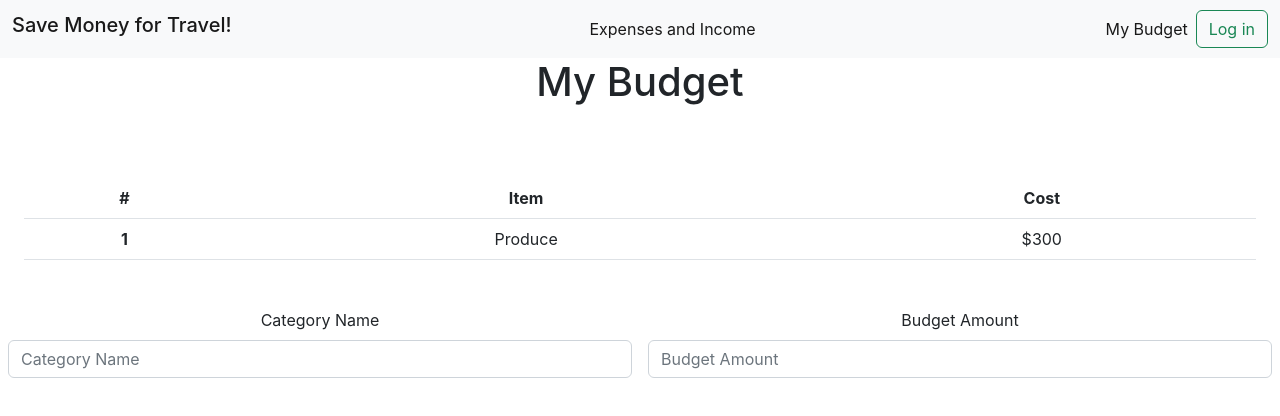
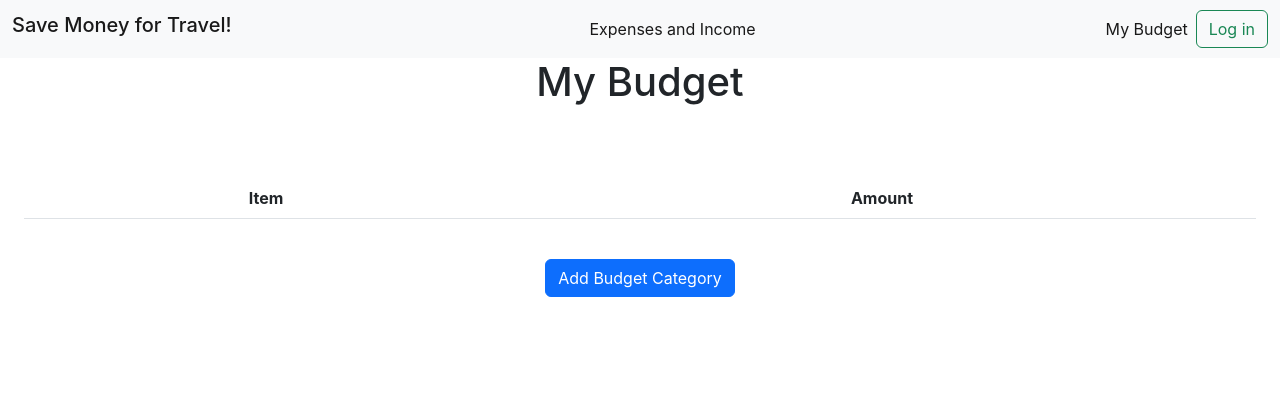
Before and after one commit to CodingCashew/journey-funds-save-money-for-travel, a React (Create React App) app: page / in a window 1280 px wide. Shown: the top 416 px of the page. Built offline with nearby package versions, Linux system fonts and the light colour scheme.

Commit message:
Build out budget form

```diff
--- a/src/Components/Budget.tsx
+++ b/src/Components/Budget.tsx
@@ -1,42 +1,61 @@
-import React from "react";
+import { useState } from "react";
 import { budgetCategory } from "../shared/interfaces";
 
-const budget: budgetCategory[] = [{ produce: 300 }];
+function Budget() {
+  const [budget, setBudget] = useState<budgetCategory[]>([]);
 
-function Budget() {
+  const [isAddingCategory, setIsAddingCategory] = useState<boolean>(false);
+
+  const [newCategory, setCategory] = useState<string>("");
+  const [newAmount, setAmount] = useState<number>(0);
+
+  const handleNewCategory = (e: any) => {
+    setCategory(e.target.value);
+  };
+
+  const handleNewAmount = (e: any) => {
+    setAmount(e.target.value);
+  };
+
+  const handleSubmitNewBudgetItem = () => {
+    setBudget((prevState) => [...prevState, { [newCategory]: newAmount }]);
+
+    setIsAddingCategory(false);
+  };
   return (
     <div>
       <h1 className="mb-5">My Budget</h1>
-      {/* Add Budget button shows if budget object doesn't have any length */}
-
-      {/* if adding budget, show the input fields with button at bottom to show more rows */}
-
-      {/* map budget rows */}
-      {/* {budget.map((item, index) => (
-        <div key={index}>
-          Produce: ${item.produce}
-        </div>
-      ))} */}
       <div className="d-flex mw-xs-85 p-4">
         <table className="table responsive">
-        <thead >
+          <thead>
             <tr>
-            <th scope="col">#</th>
               <th scope="col">Item</th>
-            <th scope="col">Cost</th>
+              <th scope="col">Amount</th>
             </tr>
           </thead>
           <tbody>
-          {budget.map((item, index) => (
-            <tr key={index}>
-              <th scope="row">{index + 1}</th>
-              <td>Produce</td>
-              <td>${item.produce}</td>
+            {budget.map((item, index) =>
+              Object.entries(item).map(([key, value]) => (
+                <tr key={key + index}>
+                  <th scope="row">{key}</th>
+                  <td>${value}</td>
                 </tr>
-          ))}
+              ))
+            )}
           </tbody>
         </table>
       </div>
+      {!isAddingCategory && (
+        <button
+          type="button"
+          className="btn btn-primary"
+          onClick={() => setIsAddingCategory(true)}
+        >
+          Add Budget Category
+        </button>
+      )}
+      {isAddingCategory === true && (
+        <div className="d-flex-column">
           <div className="d-flex flex-wrap justify-content-center">
             <div className="d-flex-column flex-fill m-2">
               <label className="form-label">Category Name</label>
@@ -46,6 +65,7 @@ function Budget() {
                 placeholder="Category Name"
                 id="category"
                 aria-label="budget category"
+                onChange={handleNewCategory}
               ></input>
             </div>
             <div className="d-flex-column flex-fill m-2">
@@ -56,9 +76,21 @@ function Budget() {
                 placeholder="Budget Amount"
                 id="budget-amount"
                 aria-label="budget amount"
+                onChange={handleNewAmount}
               ></input>
             </div>
           </div>
+          <div>
+            <button
+              type="button"
+              className="btn btn-success"
+              onClick={handleSubmitNewBudgetItem}
+            >
+              Submit Category
+            </button>
+          </div>
+        </div>
+      )}
     </div>
   );
 }
```
Lines whose indentation alone changed are shown as unchanged.
